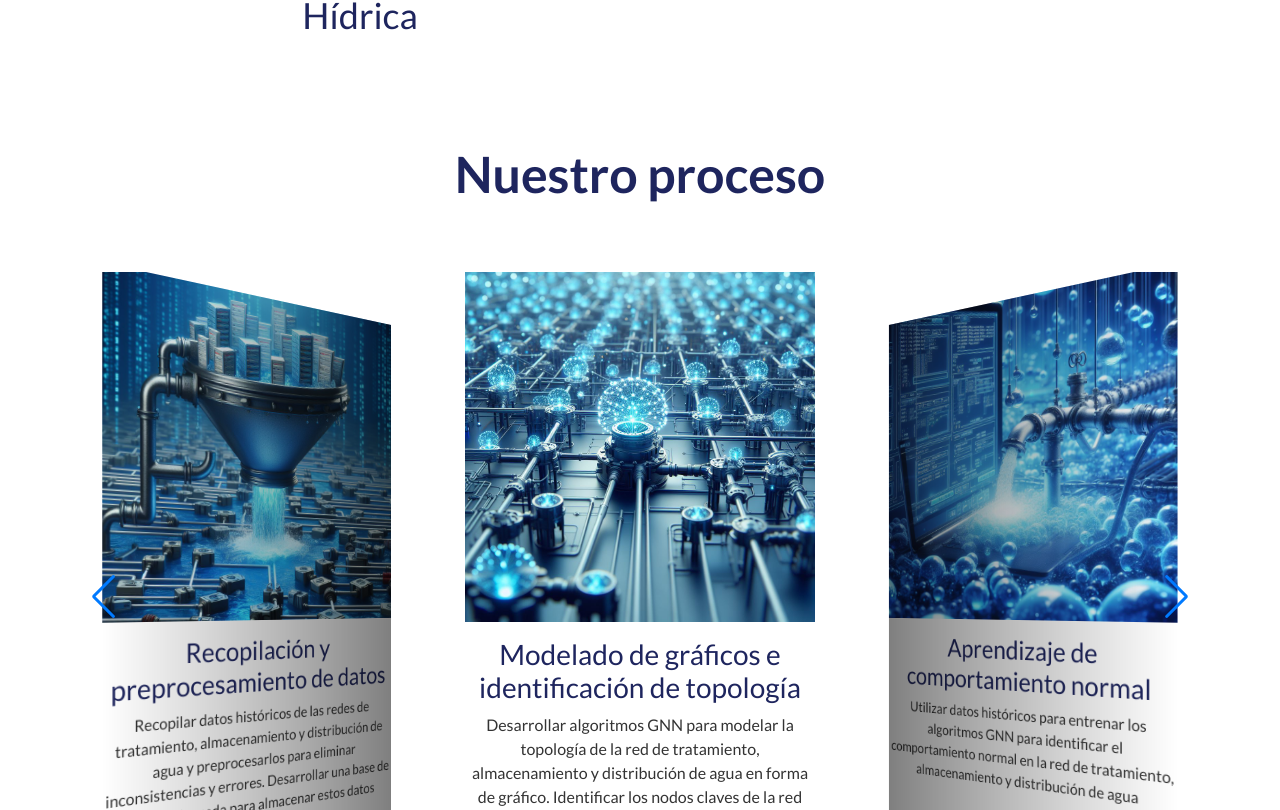
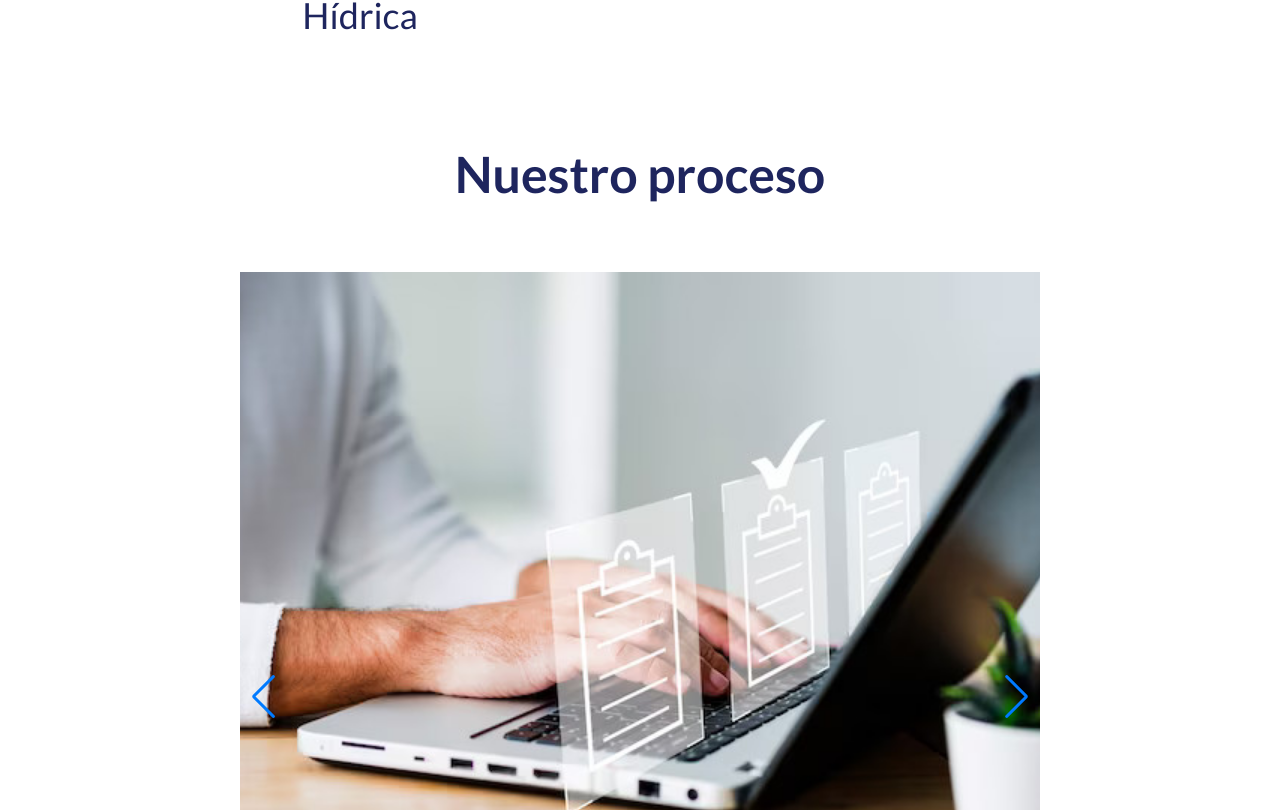
Before and after one commit to telcash/flowguard_frontend, a React (Create React App) app: page / in a window 1280 px wide. Shown: the part 5550-6360 px from the top of the page. Built offline with nearby package versions, Linux system fonts and the light colour scheme.

Commit message:
Ajustados estilos en slider

```diff
--- a/src/assets/process_img/index.js
+++ b/src/assets/process_img/index.js
@@ -5,3 +5,4 @@ export { default as normalBehaviourLearnImg } from './normal-behaviour-learning.
 export { default as sensorsOptimizationImg } from './sensors-optimization.jpg';
 export { default as integrationTestImg } from './integration-test.jpg';
 export { default as implementationMainteinance } from './implementation-maintenaince.jpg';
+export { default as test } from './test.jpg';
--- a/src/components/process-slide/process-slide.css
+++ b/src/components/process-slide/process-slide.css
@@ -7,8 +7,8 @@
 }
 
 .fg__processSlide-img {
-    width: 350px;
-    height: 350px;
+    width: 939px;
+    height: 627px;
 }
 
 .fg__processSlide-info {
--- a/src/components/process-slider/ProcessSlider.jsx
+++ b/src/components/process-slider/ProcessSlider.jsx
@@ -7,7 +7,7 @@ import 'swiper/css/effect-coverflow';
 import 'swiper/css/pagination';
 import 'swiper/css/navigation';
 import { EffectCoverflow, Pagination, Navigation } from 'swiper/modules';
-import { dataPreprocessingImg, dataTopologyImg, implementationMainteinance, integrationTestImg, normalBehaviourLearnImg, realTimeDataImg, sensorsOptimizationImg} from '../../assets/process_img';
+import { test, dataPreprocessingImg, dataTopologyImg, implementationMainteinance, integrationTestImg, normalBehaviourLearnImg, realTimeDataImg, sensorsOptimizationImg} from '../../assets/process_img';
 import { useTranslation } from 'react-i18next';
 
 const ProcessSlider = () => {
@@ -41,49 +41,49 @@ const ProcessSlider = () => {
         >
             <SwiperSlide>
                 <ProcessSlide
-                    imgSrc={dataPreprocessingImg}
+                    imgSrc={test}
                     title={t("project-plan.step1.title")}
                     description={t("project-plan.step1.description")}
                 />
             </SwiperSlide>
             <SwiperSlide>
                 <ProcessSlide
-                    imgSrc={dataTopologyImg}
+                    imgSrc={test}
                     title={t("project-plan.step2.title")}
                     description={t("project-plan.step2.description")}
                 />
             </SwiperSlide>
             <SwiperSlide>
                 <ProcessSlide
-                    imgSrc={normalBehaviourLearnImg}
+                    imgSrc={test}
                     title={t("project-plan.step3.title")}
                     description={t("project-plan.step3.description")}
                 />
             </SwiperSlide>
             <SwiperSlide>
                 <ProcessSlide
-                    imgSrc={realTimeDataImg}
+                    imgSrc={test}
                     title={t("project-plan.step4.title")}
                     description={t("project-plan.step4.description")}
                 />
             </SwiperSlide>
             <SwiperSlide>
                 <ProcessSlide
-                    imgSrc={sensorsOptimizationImg}
+                    imgSrc={test}
                     title={t("project-plan.step5.title")}
                     description={t("project-plan.step5.description")}
                 />
             </SwiperSlide>
             <SwiperSlide>
                 <ProcessSlide
-                    imgSrc={integrationTestImg}
+                    imgSrc={test}
                     title={t("project-plan.step6.title")}
                     description={t("project-plan.step6.description")}
                 />
             </SwiperSlide>
             <SwiperSlide>
                 <ProcessSlide
-                    imgSrc={implementationMainteinance}
+                    imgSrc={test}
                     title={t("project-plan.step7.title")}
                     description={t("project-plan.step7.description")}
                 />
--- a/src/components/process-slider/process-slider.css
+++ b/src/components/process-slider/process-slider.css
@@ -20,8 +20,8 @@
   max-width: 100%;
   background-position: center;
   background-size: cover;
-  width: 350px!important;
-  height: 650px!important;
+  width: 939px!important;
+  height: 850px!important;
 }
 
 .swiper-slide img {
--- a/src/containers/process/process.css
+++ b/src/containers/process/process.css
@@ -1,10 +1,10 @@
 .fg__process {
     width: 100%;
-    margin: 0 auto;
 }
 
 .fg__process-container{
     width: 100%;
+    padding: 0 10rem;
     display: flex;
     flex-direction: column;
     justify-content: center;
@@ -20,7 +20,6 @@
 
 .fg__process-container-slider {
     width: 100%;
-    max-width: var(--content-max-width);
 }
 
 @media (max-width: 768px) {
```
Also changed, not shown: src/assets/process_img/test.jpg (added).
